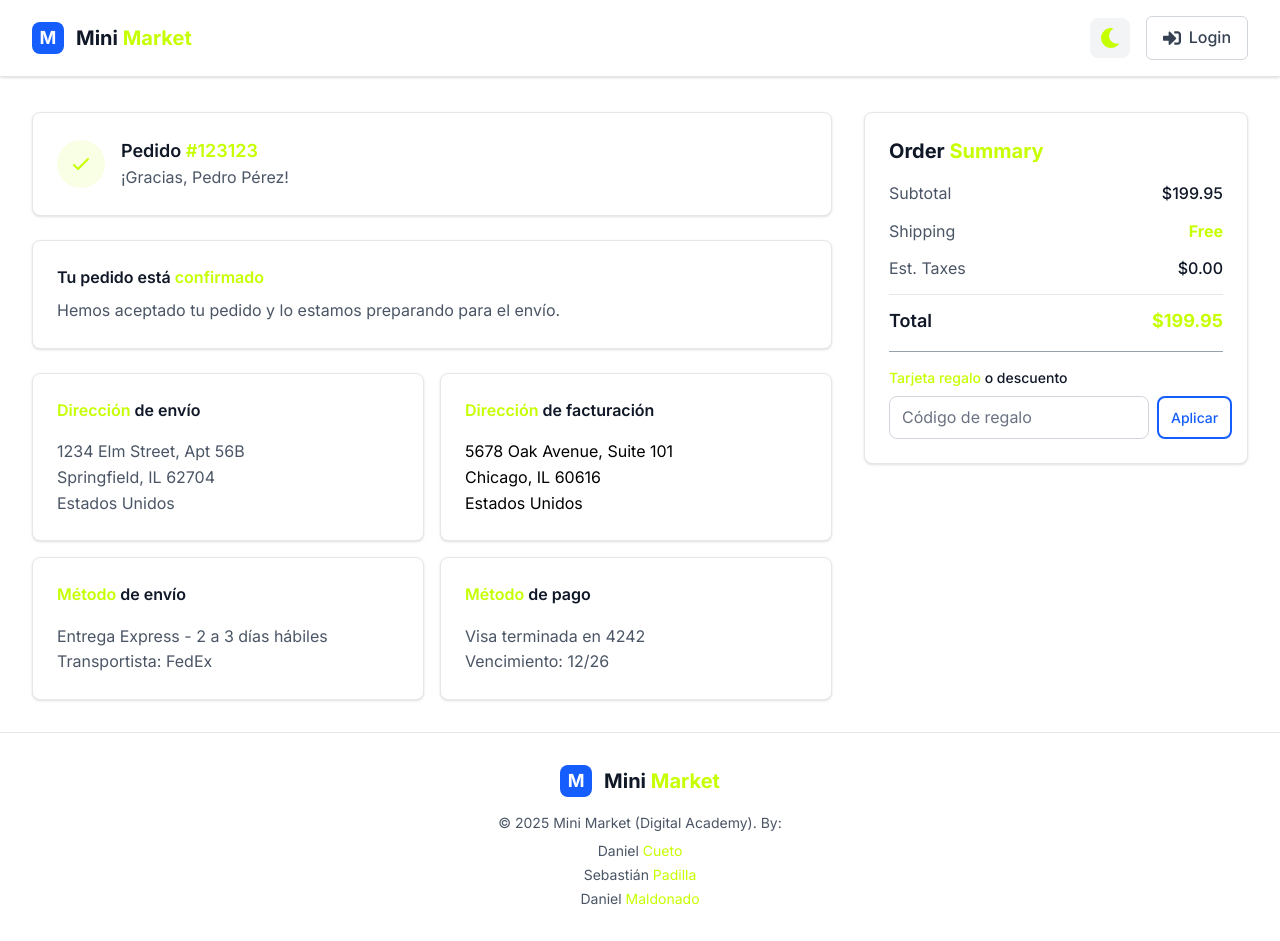
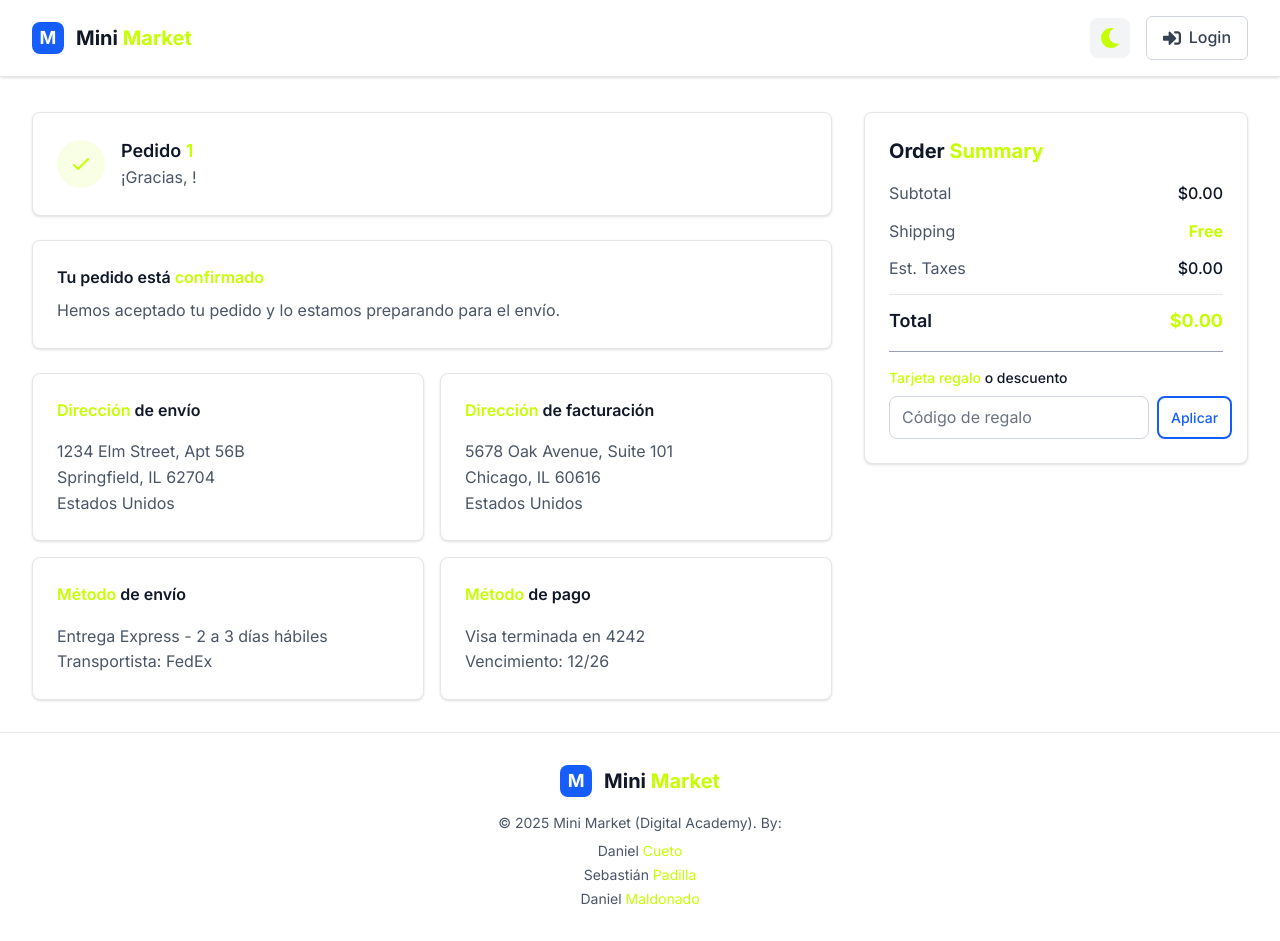
Before and after one commit to danielcueto/mini-market, a React (Vite) app: page /checkout/1 in a window 1280 px wide. Built offline with nearby package versions, Linux system fonts and the light colour scheme.

Commit message:
feat: add in checkout order data

```diff
--- a/src/hooks/useOrders.ts
+++ b/src/hooks/useOrders.ts
@@ -3,18 +3,20 @@ import { type AppDispatch } from '../redux/store';
 import {
   addOrder,
   updateAllOrders,
-  selectOrders,
-  selectOrderById,
+  selectOrders
 } from '../redux/slices/ordersSlice';
 import type { Order } from '../interfaces/Order';
 
 export const useOrders = () => {
   const dispatch = useDispatch<AppDispatch>();
   const orders = useSelector(selectOrders);
+  const getOrder = (orderId: string): Order | undefined => {
+    return orders.find(order => order.id === orderId);
+  };
 
   return {
     orders,
-    getOrder: (id: string) => useSelector(selectOrderById(id)),
+    getOrder,
     addOrder: (order: Order) => dispatch(addOrder(order)),
     updateAllOrders: (newOrders: Order[]) => dispatch(updateAllOrders(newOrders)),
   };
--- a/src/pages/Checkout.tsx
+++ b/src/pages/Checkout.tsx
@@ -1,91 +1,60 @@
-import { useMemo, type FormEvent } from "react";
+import { useEffect, useState, type FormEvent } from "react";
 import { Summary } from "../components/Summary";
 import { Card, CardHeader, CardContent } from "../components/ui/Card";
 import { Button } from "../components/ui/Button";
+import { useAuth } from "../hooks/useAuth";
+import { useParams } from "react-router";
+import { useOrders } from "../hooks/useOrders";
+import type { Order } from "../interfaces/Order";
 
-interface Product {
-  id: number;
-  image: string;
-  description: string;
-  price: number;
-  quantity: number;
-}
+export function Checkout() {
+  const [order, setOrder] = useState<Order | undefined>(undefined);
+  const { currentUser } = useAuth();
+  const { id } = useParams();
+  const { getOrder } = useOrders();
 
-const products: Product[] = [
-  {
-    id: 1,
-    image:
-      "https://raw.githubusercontent.com/PokeAPI/sprites/master/sprites/pokemon/1.png", // Bulbasaur
-    description:
-      "Bulbasaur: una planta portátil con energía solar incorporada. Ideal para quienes valoran la sostenibilidad con estilo natural.",
-    price: 19.99,
-    quantity: 100,
-  },
-  {
-    id: 2,
-    image:
-      "https://raw.githubusercontent.com/PokeAPI/sprites/master/sprites/pokemon/4.png", // Charmander
-    description:
-      "Charmander: llama viva de compañía. Perfecto para climas fríos o para encender cualquier aventura con calidez.",
-    price: 29.99,
-    quantity: 50,
-  },
-  {
-    id: 3,
-    image:
-      "https://raw.githubusercontent.com/PokeAPI/sprites/master/sprites/pokemon/7.png", // Squirtle
-    description:
-      "Squirtle: solución portátil de hidratación y defensa. Ideal para quienes buscan protección acuática en cualquier situación.",
-    price: 39.99,
-    quantity: 75,
-  },
-  {
-    id: 4,
-    image:
-      "https://raw.githubusercontent.com/PokeAPI/sprites/master/sprites/pokemon/25.png", // Pikachu
-    description:
-      "Pikachu: fuente de energía eléctrica móvil con diseño adorable. Tecnología portátil con encanto y potencia.",
-    price: 49.99,
-    quantity: 20,
-  },
-  {
-    id: 5,
-    image:
-      "https://raw.githubusercontent.com/PokeAPI/sprites/master/sprites/pokemon/133.png", // Eevee
-    description:
-      "Eevee: el compañero multifuncional que se adapta a tus necesidades. Evoluciona contigo según tu estilo de vida.",
-    price: 59.99,
-    quantity: 10,
-  },
-];
-
-export function Checkout() {  const subtotal: number = useMemo((): number => {
-    let productsSubtotal = 0;
-    products.map((product: Product) => {
-      productsSubtotal += product.price;
-    });
-    const numberRounded = Math.round(productsSubtotal * 100) / 100;
-    return numberRounded;
+  useEffect(() => {
+    if (id)
+      setOrder(getOrder(id));
   }, []);
 
   const handleSubmitGifCode = (event: FormEvent<HTMLFormElement>) => {
     event.preventDefault();
   };
 
+
   return (
     <div className="max-w-7xl mx-auto px-4 sm:px-6 lg:px-8 py-8">
       <div className="grid grid-cols-1 lg:grid-cols-3 gap-8">
         <div className="lg:col-span-2 space-y-6">
           <Card>
-            <CardContent className="flex items-center gap-4">              <div className="flex items-center justify-center w-12 h-12 bg-[#C6FF00]/10 dark:bg-[#C6FF00]/20 rounded-full">
-                <svg className="w-6 h-6 text-[#C6FF00]" fill="none" stroke="currentColor" viewBox="0 0 24 24">
-                  <path strokeLinecap="round" strokeLinejoin="round" strokeWidth={2} d="M5 13l4 4L19 7" />
+            <CardContent className="flex items-center gap-4">
+              {" "}
+              <div className="flex items-center justify-center w-12 h-12 bg-[#C6FF00]/10 dark:bg-[#C6FF00]/20 rounded-full">
+                <svg
+                  className="w-6 h-6 text-[#C6FF00]"
+                  fill="none"
+                  stroke="currentColor"
+                  viewBox="0 0 24 24"
+                >
+                  <path
+                    strokeLinecap="round"
+                    strokeLinejoin="round"
+                    strokeWidth={2}
+                    d="M5 13l4 4L19 7"
+                  />
                 </svg>
-              </div>              <div>
+              </div>{" "}
+              <div>
                 <h2 className="text-lg font-semibold text-gray-900 dark:text-white">
-                  Pedido <span className="text-[#C6FF00]">#123123</span>
+                  Pedido{" "}
+                  <span className="text-[#C6FF00]">
+                    {id?.slice(0,7)}
+                  </span>
                 </h2>
-                <p className="text-gray-600 dark:text-gray-400">¡Gracias, Pedro Pérez!</p>
+                <p className="text-gray-600 dark:text-gray-400">
+                  ¡Gracias, {currentUser?.username}!
+                </p>
               </div>
             </CardContent>
           </Card>
@@ -93,8 +62,10 @@ export function Checkout() {  const subtotal: number = useMemo((): number => {
           <Card>
             <CardContent>
               <h3 className="font-semibold text-gray-900 dark:text-white mb-2">
-                Tu pedido está <span className="text-[#C6FF00]">confirmado</span>
-              </h3>              <p className="text-gray-600 dark:text-gray-400">
+                Tu pedido está{" "}
+                <span className="text-[#C6FF00]">confirmado</span>
+              </h3>{" "}
+              <p className="text-gray-600 dark:text-gray-400">
                 Hemos aceptado tu pedido y lo estamos preparando para el envío.
               </p>
             </CardContent>
@@ -107,23 +78,32 @@ export function Checkout() {  const subtotal: number = useMemo((): number => {
                   <span className="text-[#C6FF00]">Dirección</span> de envío
                 </h3>
               </CardHeader>
-              <CardContent>                <p className="text-gray-600 dark:text-gray-400">
-                  1234 Elm Street, Apt 56B<br />
-                  Springfield, IL 62704<br />
+              <CardContent>
+                {" "}
+                <p className="text-gray-600 dark:text-gray-400">
+                  1234 Elm Street, Apt 56B
+                  <br />
+                  Springfield, IL 62704
+                  <br />
                   Estados Unidos
                 </p>
               </CardContent>
             </Card>
 
-            <Card>              <CardHeader>
+            <Card>
+              {" "}
+              <CardHeader>
                 <h3 className="font-semibold text-gray-900 dark:text-white">
-                  <span className="text-[#C6FF00]">Dirección</span> de facturación
+                  <span className="text-[#C6FF00]">Dirección</span> de
+                  facturación
                 </h3>
               </CardHeader>
               <CardContent>
-                <p className="text-[var(--color-text-secondary)] dark:text-[var(--color-text-secondary)]">
-                  5678 Oak Avenue, Suite 101<br />
-                  Chicago, IL 60616<br />
+                <p className="text-gray-600 dark:text-gray-400">
+                  5678 Oak Avenue, Suite 101
+                  <br />
+                  Chicago, IL 60616
+                  <br />
                   Estados Unidos
                 </p>
               </CardContent>
@@ -135,20 +115,28 @@ export function Checkout() {  const subtotal: number = useMemo((): number => {
                   <span className="text-[#C6FF00]">Método</span> de envío
                 </h3>
               </CardHeader>
-              <CardContent>                <p className="text-gray-600 dark:text-gray-400">
-                  Entrega Express - 2 a 3 días hábiles<br />
+              <CardContent>
+                {" "}
+                <p className="text-gray-600 dark:text-gray-400">
+                  Entrega Express - 2 a 3 días hábiles
+                  <br />
                   Transportista: FedEx
                 </p>
               </CardContent>
             </Card>
 
             <Card>
-              <CardHeader>                <h3 className="font-semibold text-gray-900 dark:text-white">
+              <CardHeader>
+                {" "}
+                <h3 className="font-semibold text-gray-900 dark:text-white">
                   <span className="text-[#C6FF00]">Método</span> de pago
                 </h3>
               </CardHeader>
-              <CardContent>                <p className="text-gray-600 dark:text-gray-400">
-                  Visa terminada en 4242<br />
+              <CardContent>
+                {" "}
+                <p className="text-gray-600 dark:text-gray-400">
+                  Visa terminada en 4242
+                  <br />
                   Vencimiento: 12/26
                 </p>
               </CardContent>
@@ -157,12 +145,20 @@ export function Checkout() {  const subtotal: number = useMemo((): number => {
         </div>
 
         <div className="lg:col-span-1">
-          <Summary subtotal={subtotal}>
+          <Summary subtotal={order ? order.total : 0}>
             <form onSubmit={handleSubmitGifCode} className="space-y-4">
-              <div>                <label htmlFor="gif-card" className="block text-sm font-medium text-gray-900 dark:text-white mb-2">
-                  <span className="text-[#C6FF00]">Tarjeta regalo</span> o descuento
+              <div>
+                {" "}
+                <label
+                  htmlFor="gif-card"
+                  className="block text-sm font-medium text-gray-900 dark:text-white mb-2"
+                >
+                  <span className="text-[#C6FF00]">Tarjeta regalo</span> o
+                  descuento
                 </label>
-                <div className="flex gap-2">                  <input
+                <div className="flex gap-2">
+                  {" "}
+                  <input
                     className="flex-1 px-3 py-2 border border-gray-300 dark:border-gray-600 rounded-lg bg-white dark:bg-gray-800 text-gray-900 dark:text-white placeholder-gray-500 dark:placeholder-gray-400 focus:ring-2 focus:ring-[#C6FF00] focus:border-[#C6FF00] transition-colors"
                     id="gif-card"
                     type="text"
```
